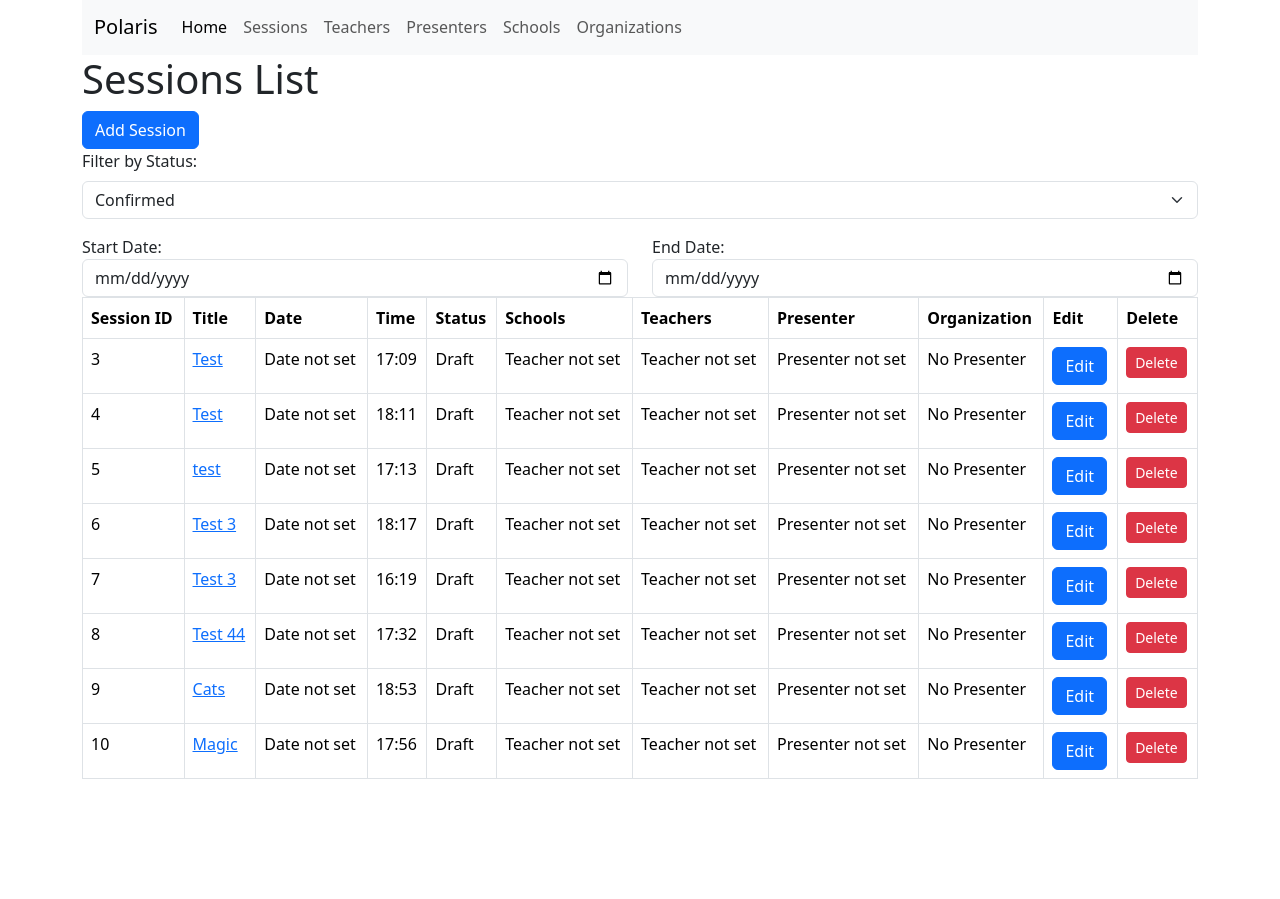
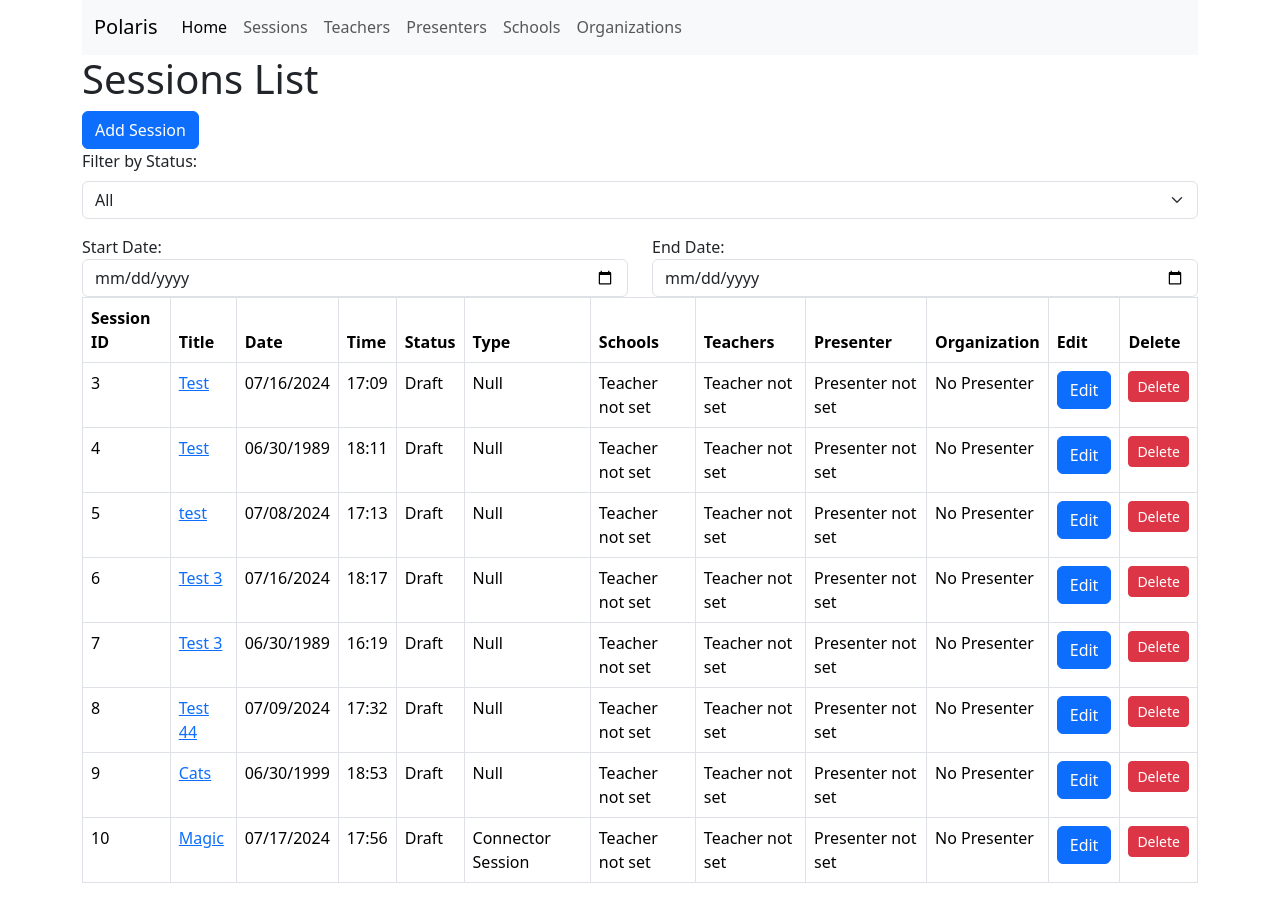
Before and after one commit to admiralorbiter/prepkc-polaris, a Flask app: page / in a window 1280 px wide. Shown: the part 49-948 px from the top of the page. Before the commit the page ends 828 px from the top, so only its background shows below. Run offline with Flask 3, Linux system fonts and the light colour scheme; data that the repository does not hold is empty; some libraries are stand-ins or nearby versions.

Commit message:
added type and status

```diff
--- a/app/routes/views.py
+++ b/app/routes/views.py
@@ -5,6 +5,7 @@ from datetime import datetime, timedelta
 from flask import session
 from sqlalchemy import func, or_, and_, case
 from flask import jsonify
+from app.templates.sessions.partials.session_types import session_types
 
 def add_school_to_session(session_id, school_id):
     session = Session.query.get(session_id)
@@ -171,7 +172,7 @@ def sessions():
 
 @app.route("/add-session", methods=["GET"])
 def get_add_session():
-    return render_template("/sessions/add_session.html")
+    return render_template('/sessions/add_session.html', session_types=session_types)
 
 @app.route("/get-add-organization", methods=["GET"])
 def get_add_organization():
@@ -291,6 +292,8 @@ def add_session():
     session_date_str = request.form.get('sessionDate')
     session_time_str = request.form.get('sessionTime')
     session_title = request.form.get('sessionTitle')
+    session_status = request.form.get('sessionStatus')
+    session_type = request.form.get('sessionType')
 
     # Convert date and time strings to datetime objects
     session_date = datetime.strptime(session_date_str, '%Y-%m-%d').date()
@@ -301,8 +304,8 @@ def add_session():
         start_date=session_date,
         start_time=session_time,
         name=session_title,
-        status="Draft",  # Set default status
-        type="Null",  # Set default type
+        status=session_status,
+        type=session_type,
         delivery_hours=0,  # Set default delivery hours
         participant_count=0,  # Set default participant count
         student_count=0,  # Set default student count
--- a/app/templates/sessions/partials/status_filter.html
+++ b/app/templates/sessions/partials/status_filter.html
@@ -1,8 +1,8 @@
 <div class="mb-3">
     <label for="{{ filter_id }}" class="form-label">{{ label }}</label>
     <select id="{{ filter_id }}" name="{{ filter_name }}" class="form-select" hx-get="{{ hx_get_url }}" hx-target="{{ hx_target }}" hx-trigger="change">
+        <option value="All">All</option>
         <option value="Confirmed">Confirmed</option>
-        <option value="All">All</option>
         <option value="Completed">Completed</option>
         <option value="Draft">Draft</option>
         <option value="Requested">Requested</option>
--- a/app/templates/sessions/session_row.html
+++ b/app/templates/sessions/session_row.html
@@ -3,9 +3,10 @@
 <tr id="id{{ session.id }}">
     <td>{{ session.id }}</td>
     <td><a href="#" hx-get="/session_details?session_id={{ session.id }}" hx-target="#details">{{ session.name }}</a></td>
-    <td>{{ session.date.strftime('%m/%d/%Y') if session.date else 'Date not set' }}</td>
+    <td>{{ session.start_date.strftime('%m/%d/%Y') if session.start_date else 'Date not set' }}</td>
     <td>{{ session.start_time.strftime('%H:%M') if session.start_time else 'Time not set' }}</td>
     <td>{{ session.status }}</td>
+    <td>{{ session.type }}</td>
     <td>
         {% if session.teachers %}
             {% set school_names = [] %}
--- a/app/templates/sessions/session_table.html
+++ b/app/templates/sessions/session_table.html
@@ -7,6 +7,7 @@
             <th>Date</th>
             <th>Time</th>
             <th>Status</th>
+            <th>Type</th>
             <th>Schools</th>
             <th>Teachers</th>
             <th>Presenter</th>
```
Also changed, not shown: app/templates/sessions/add_session.html (+17 -0 lines), app/templates/sessions/partials/session_types.py (added, +7 -0 lines), app/polaris.db.
